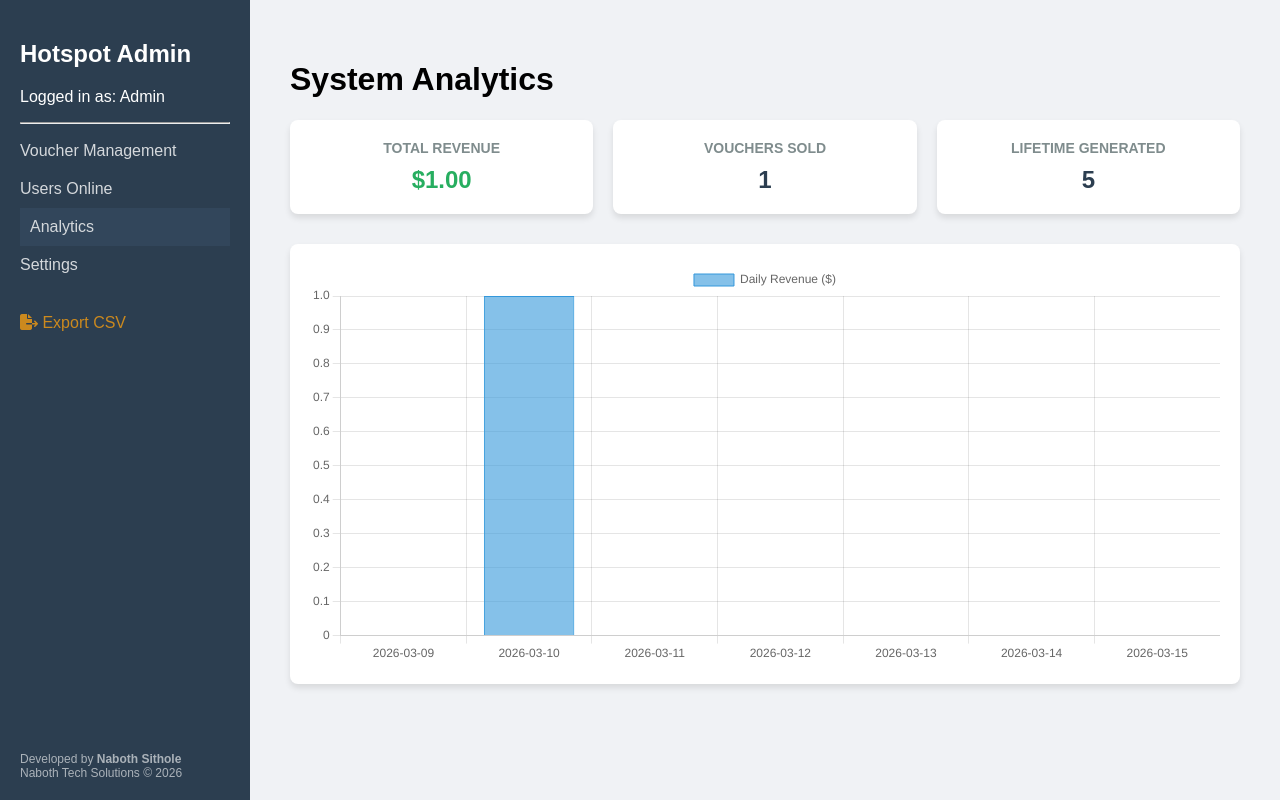
After one commit to nabothsithole/cudy-hotspot, a Flask app: page /admin/analytics in a window 1280 px wide. The commit adds this page. Run offline with Flask 3, Linux system fonts and the light colour scheme; the visitor is signed in with stand-in values (Sample User, id 1); data comes from the database, SQL or seed files in the repository; data that the repository does not hold is empty.

Commit message:
Add Analytics tab and support for persistent database path on Render

```diff
--- a/app.py
+++ b/app.py
@@ -18,6 +18,14 @@ app = Flask(__name__)
 app.secret_key = os.getenv('FLASK_SECRET_KEY', 'default-secret-key')
 bcrypt = Bcrypt(app)
 
+# --- DATABASE CONFIG ---
+# On Render, use a Persistent Disk path like /data/hotspot.db
+DB_PATH = os.getenv('DATABASE_PATH', 'hotspot.db')
+
+# Helper to get DB connection
+def get_db_conn():
+    return sqlite3.connect(DB_PATH)
+
 # --- HELPER: PRICING ---
 def get_voucher_price(duration):
     if duration == 1: return 1
@@ -27,7 +35,7 @@ def get_voucher_price(duration):
 
 # --- DATABASE SETUP ---
 def init_db():
-    conn = sqlite3.connect('hotspot.db')
+    conn = get_db_conn()
     c = conn.cursor()
     # Active Vouchers table
     c.execute('''CREATE TABLE IF NOT EXISTS vouchers (
@@ -99,7 +107,7 @@ def init_db():
 
 def sync_stats():
     """Backfills stats from existing database records to ensure accuracy."""
-    conn = sqlite3.connect('hotspot.db')
+    conn = get_db_conn()
     c = conn.cursor()
 
     # 1. Count Total Generated (Active table + History table)
@@ -137,7 +145,7 @@ init_db()
 
 # --- HELPER: UPDATE STATS ---
 def update_stat(key, increment):
-    conn = sqlite3.connect('hotspot.db')
+    conn = get_db_conn()
     c = conn.cursor()
     c.execute("UPDATE stats SET value = value + ? WHERE key = ?", (increment, key))
     conn.commit()
@@ -145,7 +153,7 @@ def update_stat(key, increment):
 
 # --- HELPER: GET STATS ---
 def get_all_stats():
-    conn = sqlite3.connect('hotspot.db')
+    conn = get_db_conn()
     c = conn.cursor()
     c.execute("SELECT key, value FROM stats")
     res = dict(c.fetchall())
@@ -154,7 +162,7 @@ def get_all_stats():
 
 # --- HELPER: GET DAILY REVENUE (Last 7 Days) ---
 def get_daily_revenue():
-    conn = sqlite3.connect('hotspot.db')
+    conn = get_db_conn()
     c = conn.cursor()
     days = []
     revenues = []
@@ -183,7 +191,7 @@ def get_daily_revenue():
 
 # --- HELPER: CLEANUP EXPIRED VOUCHERS (Global) ---
 def cleanup_expired_vouchers():
-    conn = sqlite3.connect('hotspot.db')
+    conn = get_db_conn()
     c = conn.cursor()
     now = datetime.now()
 
@@ -212,7 +220,7 @@ def cleanup_expired_vouchers():
 
 # --- HELPER: GET SETTING ---
 def get_setting(key, default=None):
-    conn = sqlite3.connect('hotspot.db')
+    conn = get_db_conn()
     c = conn.cursor()
     c.execute("SELECT value FROM settings WHERE key=?", (key,))
     res = c.fetchone()
@@ -230,7 +238,7 @@ def admin_required(f):
 
 # --- HELPER: GET VOUCHER STATUS (Live Calculation) ---
 def get_live_voucher(code_or_mac, is_mac=False):
-    conn = sqlite3.connect('hotspot.db')
+    conn = get_db_conn()
     c = conn.cursor()
     if is_mac:
         c.execute("SELECT * FROM vouchers WHERE mac_address=? AND status='active'", (code_or_mac,))
@@ -306,7 +314,7 @@ def authenticate():
         return redirect(url_for('login', mac=mac, gw_url=gw_url))
 
     if v['status'] == 'unused':
-        conn = sqlite3.connect('hotspot.db')
+        conn = get_db_conn()
         c = conn.cursor()
         now = datetime.now()
         c.execute("SELECT duration_days FROM vouchers WHERE id=?", (v['id'],))
@@ -336,7 +344,7 @@ def verify_status(mac):
 @app.route('/admin/print')
 @admin_required
 def print_vouchers():
-    conn = sqlite3.connect('hotspot.db')
+    conn = get_db_conn()
     c = conn.cursor()
     c.execute("SELECT code, duration_days FROM vouchers WHERE status='unused' ORDER BY created_at DESC")
     unused = c.fetchall()
@@ -367,7 +375,7 @@ def admin_dashboard():
     search = request.args.get('search', '').strip().upper()
     status_filter = request.args.get('status', '')
 
-    conn = sqlite3.connect('hotspot.db')
+    conn = get_db_conn()
     c = conn.cursor()
 
     query = "SELECT * FROM vouchers WHERE 1=1"
@@ -393,18 +401,23 @@ def admin_dashboard():
     conn.close()
 
     stats = get_all_stats()
-    revenue_chart = get_daily_revenue()
     return render_template('admin.html',
                          vouchers=all_vouchers,
                          stats=stats,
                          search=search,
-                         status_filter=status_filter,
-                         revenue_chart=revenue_chart)
+                         status_filter=status_filter)
+
+@app.route('/admin/analytics')
+@admin_required
+def admin_analytics():
+    stats = get_all_stats()
+    revenue_chart = get_daily_revenue()
+    return render_template('admin_analytics.html', stats=stats, revenue_chart=revenue_chart)
 
 @app.route('/admin/export')
 @admin_required
 def export_vouchers():
-    conn = sqlite3.connect('hotspot.db')
+    conn = get_db_conn()
     c = conn.cursor()
     # Also include history in export? For now, just active table.
     c.execute("SELECT code, duration_days, status, created_at, activated_at, mac_address, expires_at FROM vouchers")
@@ -442,7 +455,7 @@ def generate_qr(code):
 @admin_required
 def admin_online():
     cleanup_expired_vouchers() # Remove expired ones first
-    conn = sqlite3.connect('hotspot.db')
+    conn = get_db_conn()
     c = conn.cursor()
     five_mins_ago = (datetime.now() - timedelta(minutes=5)).strftime("%Y-%m-%d %H:%M:%S.%f")
     c.execute("SELECT * FROM vouchers WHERE status='active' AND last_seen > ? ORDER BY last_seen DESC", (five_mins_ago,))
@@ -457,7 +470,7 @@ def admin_settings():
         hotspot_name = request.form.get('hotspot_name')
         new_password = request.form.get('password')
 
-        conn = sqlite3.connect('hotspot.db')
+        conn = get_db_conn()
         c = conn.cursor()
         c.execute("UPDATE settings SET value=? WHERE key='hotspot_name'", (hotspot_name,))
 
@@ -482,7 +495,7 @@ def generate():
     count = int(request.form.get('count', 10))
     duration = int(request.form.get('duration', 1))
 
-    conn = sqlite3.connect('hotspot.db')
+    conn = get_db_conn()
     c = conn.cursor()
     for _ in range(count):
         code = ''.join(random.choices(string.ascii_uppercase + string.digits, k=6))
@@ -499,7 +512,7 @@ def generate():
 @app.route('/admin/delete/<int:voucher_id>')
 @admin_required
 def delete_voucher(voucher_id):
-    conn = sqlite3.connect('hotspot.db')
+    conn = get_db_conn()
     c = conn.cursor()
     c.execute("DELETE FROM vouchers WHERE id=?", (voucher_id,))
     conn.commit()
--- /dev/null
+++ b/templates/admin_analytics.html
@@ -0,0 +1,90 @@
+<!DOCTYPE html>
+<html>
+<head>
+    <title>Analytics - Hotspot Admin</title>
+    <link rel="stylesheet" href="https://cdnjs.cloudflare.com/ajax/libs/font-awesome/6.4.0/css/all.min.css">
+    <script src="https://cdn.jsdelivr.net/npm/chart.js"></script>
+    <style>
+        body { font-family: sans-serif; background: #f0f2f5; margin: 0; display: flex; }
+        .sidebar { width: 250px; background: #2c3e50; color: white; min-height: 100vh; padding: 20px; box-sizing: border-box; }
+        .sidebar a { color: white; text-decoration: none; display: block; padding: 10px 0; opacity: 0.8; }
+        .sidebar a:hover { opacity: 1; background: #34495e; padding-left: 10px; transition: 0.3s; }
+        .main { flex: 1; padding: 40px; overflow-y: auto; }
+        .stats-container { display: flex; gap: 20px; margin-bottom: 30px; }
+        .stat-card { background: white; padding: 20px; border-radius: 8px; flex: 1; box-shadow: 0 4px 6px rgba(0,0,0,0.1); text-align: center; }
+        .stat-card h3 { margin: 0; color: #7f8c8d; font-size: 14px; text-transform: uppercase; font-weight: 600; }
+        .stat-card p { margin: 10px 0 0; font-size: 24px; font-weight: bold; color: #2c3e50; }
+        .stat-revenue { color: #27ae60 !important; }
+        .chart-container { background: white; padding: 20px; border-radius: 8px; margin-bottom: 30px; box-shadow: 0 4px 6px rgba(0,0,0,0.1); height: 400px; }
+
+        @media (max-width: 768px) {
+            body { flex-direction: column; }
+            .sidebar { width: 100%; min-height: auto; }
+            .main { padding: 20px; }
+            .stats-container { flex-direction: column; }
+        }
+    </style>
+</head>
+<body>
+    <div class="sidebar">
+        <h2>Hotspot Admin</h2>
+        <p>Logged in as: Admin</p>
+        <hr>
+        <a href="/admin">Voucher Management</a>
+        <a href="/admin/online">Users Online</a>
+        <a href="/admin/analytics" style="background: #34495e; padding-left: 10px;">Analytics</a>
+        <a href="/admin/settings">Settings</a>
+        <a href="/admin/export" style="color: #f39c12; margin-top: 20px;"><i class="fa-solid fa-file-export"></i> Export CSV</a>
+        <div style="position: absolute; bottom: 20px; font-size: 12px; opacity: 0.6;">
+            Developed by <strong>Naboth Sithole</strong><br>
+            Naboth Tech Solutions &copy; 2026
+        </div>
+    </div>
+    <div class="main">
+        <h1>System Analytics</h1>
+
+        <div class="stats-container">
+            <div class="stat-card">
+                <h3>Total Revenue</h3>
+                <p class="stat-revenue">${{ "{:,.2f}".format(stats.total_revenue) }}</p>
+            </div>
+            <div class="stat-card">
+                <h3>Vouchers Sold</h3>
+                <p>{{ stats.total_vouchers_used|int }}</p>
+            </div>
+            <div class="stat-card">
+                <h3>Lifetime Generated</h3>
+                <p>{{ stats.total_vouchers_generated|int }}</p>
+            </div>
+        </div>
+
+        <div class="chart-container">
+            <canvas id="revenueChart"></canvas>
+        </div>
+    </div>
+
+    <script>
+        const ctx = document.getElementById('revenueChart').getContext('2d');
+        new Chart(ctx, {
+            type: 'bar',
+            data: {
+                labels: {{ revenue_chart.days|tojson }},
+                datasets: [{
+                    label: 'Daily Revenue ($)',
+                    data: {{ revenue_chart.revenues|tojson }},
+                    backgroundColor: 'rgba(52, 152, 219, 0.6)',
+                    borderColor: 'rgba(52, 152, 219, 1)',
+                    borderWidth: 1
+                }]
+            },
+            options: {
+                responsive: true,
+                maintainAspectRatio: false,
+                scales: {
+                    y: { beginAtZero: true }
+                }
+            }
+        });
+    </script>
+</body>
+</html>
--- a/templates/admin_online.html
+++ b/templates/admin_online.html
@@ -21,6 +21,7 @@
         <hr>
         <a href="/admin">Voucher Management</a>
         <a href="/admin/online" style="background: #34495e; padding-left: 10px;">Users Online</a>
+        <a href="/admin/analytics">Analytics</a>
         <a href="/admin/settings">Settings</a>
         <div style="position: absolute; bottom: 20px; font-size: 12px; opacity: 0.6;">
             Developed by <strong>Naboth Sithole</strong><br>
--- a/templates/admin_settings.html
+++ b/templates/admin_settings.html
@@ -27,6 +27,7 @@
         <hr>
         <a href="/admin">Voucher Management</a>
         <a href="/admin/online">Users Online</a>
+        <a href="/admin/analytics">Analytics</a>
         <a href="/admin/settings" style="background: #34495e; padding-left: 10px;">Settings</a>
         <a href="/admin/logout" style="color: #e74c3c; margin-top: 20px;">Logout</a>
         <div style="position: absolute; bottom: 20px; font-size: 12px; opacity: 0.6;">
```
Also changed, not shown: templates/admin.html (+1 -27 lines), 1 other file.
